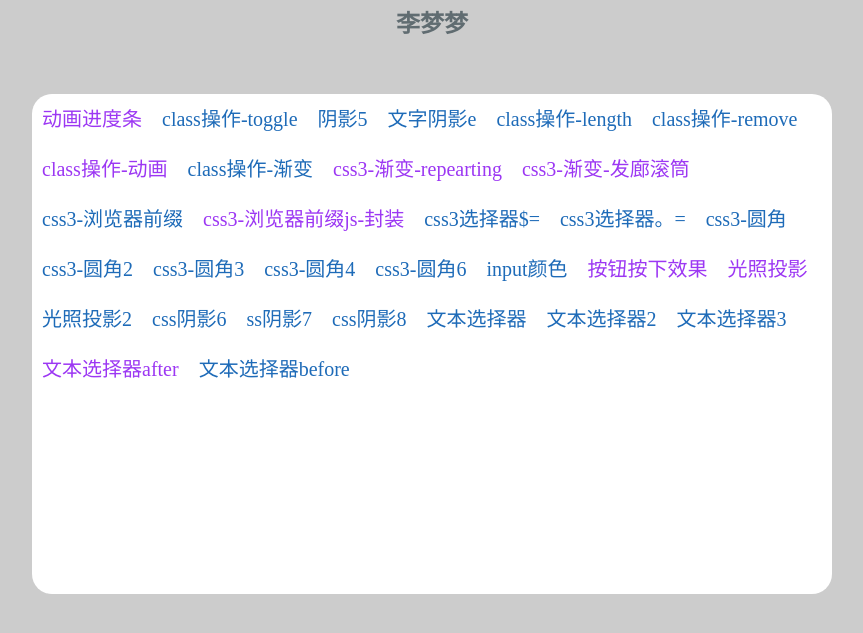
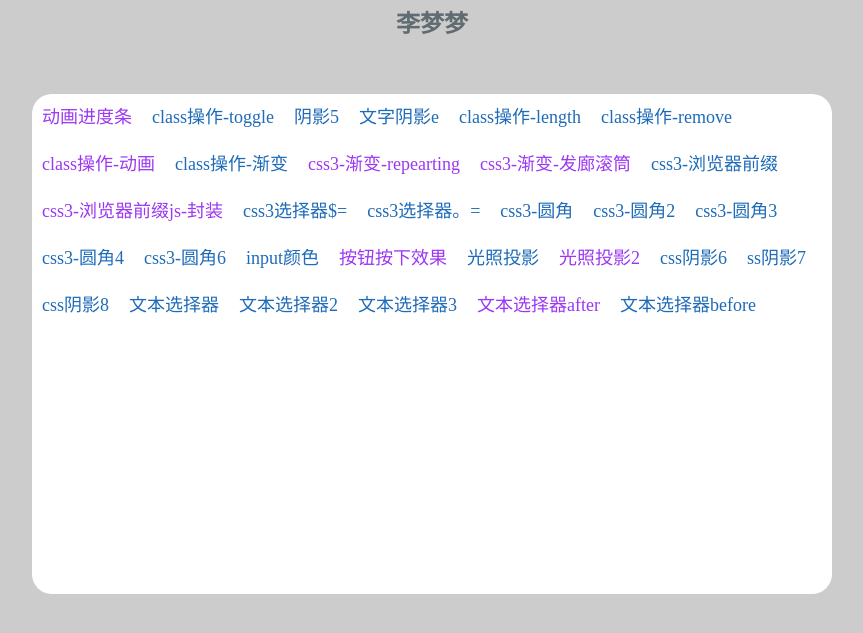
Before and after one commit to limengmengops/mm920906.github.com, a plain HTML site: page index.html in a window 1280 px wide. Shown: the part 85-718 px from the top of the page, without its empty margins (208-1071 px from the left). Drawn offline with Linux system fonts and the light colour scheme.

Commit message:
updata index.html change font-size

```diff
--- a/index.html
+++ b/index.html
@@ -15,7 +15,7 @@
 	.head{text-align:center;}
 	body{background:#ccc; font-family:微软雅黑;}
 	.important{color:#9C37F3;}
-	.main-content .box{background:#fff; width:800px; height:500px;margin:0 auto; border-radius:20px; font-size:20px;}
+	.main-content .box{background:#fff; width:800px; height:500px;margin:0 auto; border-radius:20px; font-size:18px;}
   </style>
   <body>
     <section class="head">
@@ -45,8 +45,8 @@
             <a href="homework0722/css3-圆角6.html">css3-圆角6</a>
             <a href="homework0722/input颜色.html">input颜色</a>
             <a href="homework0722/按钮按下效果.html" class="important">按钮按下效果</a>
-            <a href="homework0722/光照投影.html" class="important">光照投影</a>
-            <a href="homework0722/光照投影2.html">光照投影2</a>
+            <a href="homework0722/光照投影.html" >光照投影</a>
+            <a href="homework0722/光照投影2.html" class="important">光照投影2</a>
             <a href="homework0722/css阴影6.html">css阴影6</a>
             <a href="homework0722/css阴影7.html">ss阴影7</a>
             <a href="homework0722/css阴影8.html">css阴影8</a>
```
